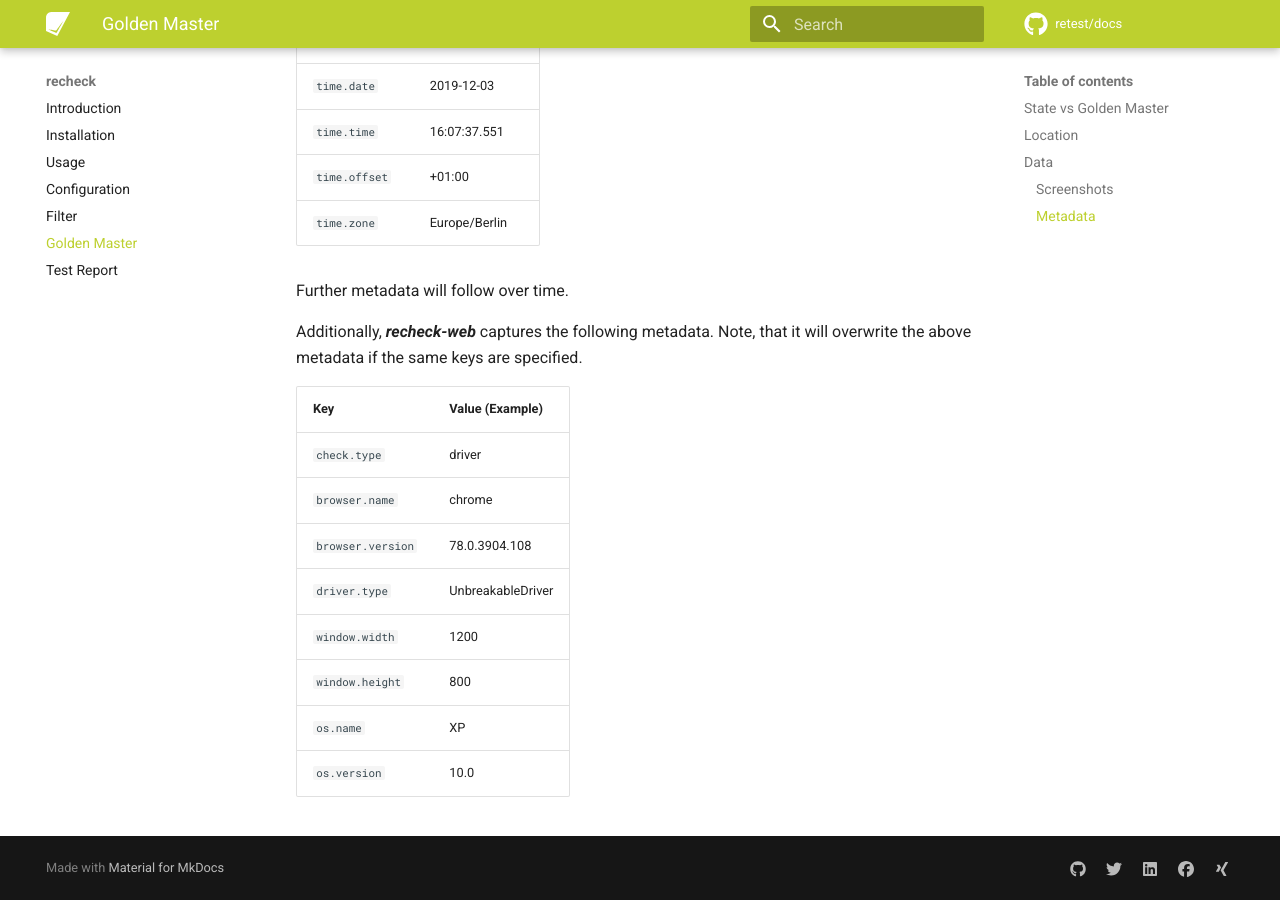
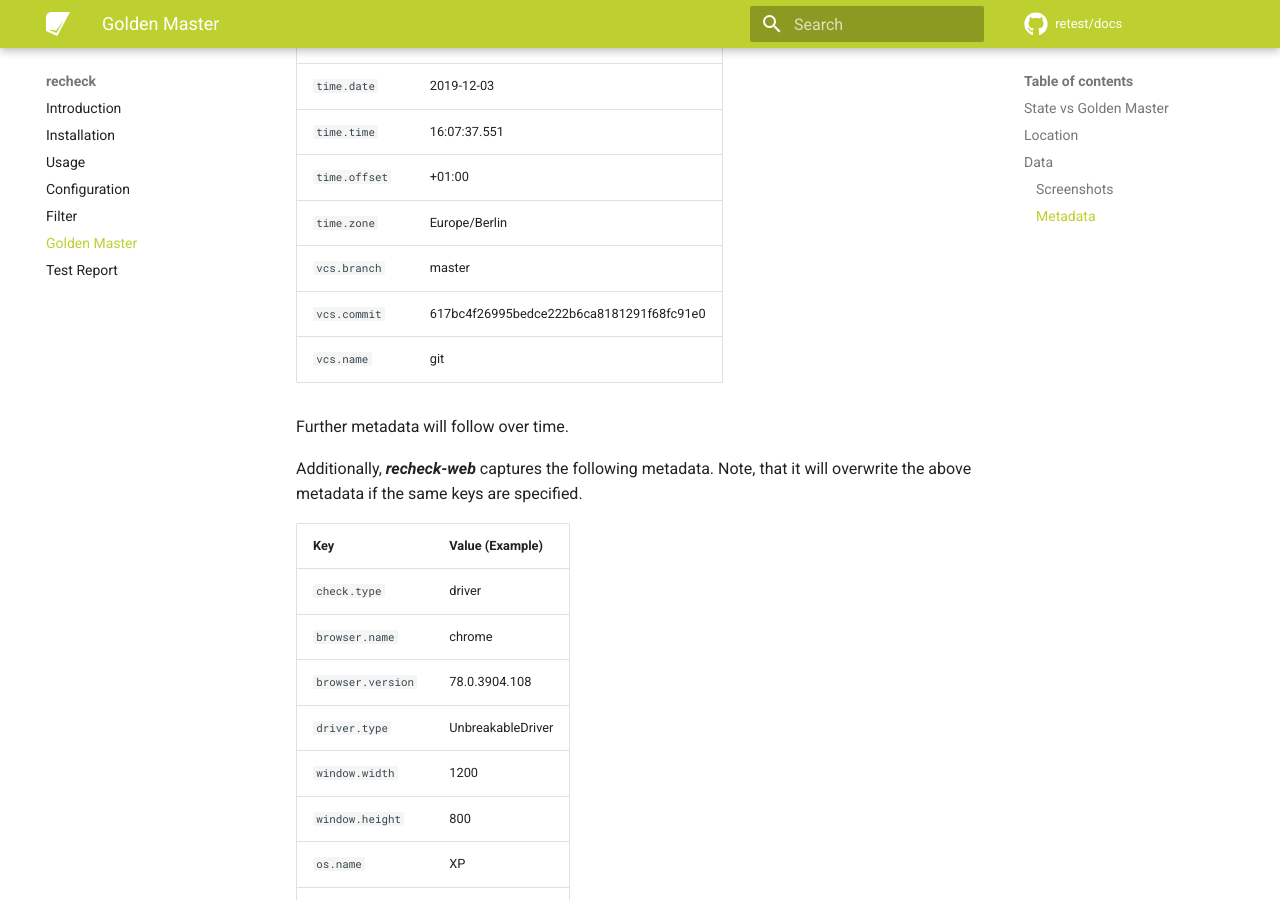
Before and after one commit to retest/docs, an MkDocs documentation site: the page built from docs/recheck/files/state.md, in a window 1280 px wide and 900 px high, scrolled down 1704 px. Built offline with MkDocs 1.6.1 and Material for MkDocs 9.7.7, drawn with Linux system fonts in a browser that asks for light colours; comment, search, counter and statistics services are not loaded.

Commit message:
Add vcs metadata

```diff
--- a/docs/recheck/files/state.md
+++ b/docs/recheck/files/state.md
@@ -29,16 +29,19 @@ The Golden Master may contain screenshots of the object under test. However, the
 
 We capture some metadata that is related to the Golden Master, which is supposed to make it easier for you to identify how and where the Golden Master was created. Please note that the discovered metadata differences are not part of the final difference count. This metadata will not capture any sensitive data and is not analyzed but for strict difference reporting.
 
-| Key            | Value (Example) |
-| -------------- | --------------- |
-| `machine.name` | WORK_PC         |
-| `os.arch`      | amd64           |
-| `os.name`      | Windows 10      |
-| `os.version`   | 10.0            |
-| `time.date`    | 2019-12-03      |
-| `time.time`    | 16:07:37.551    |
-| `time.offset`  | +01:00          |
-| `time.zone`    | Europe/Berlin   |
+| Key            | Value (Example)                          |
+| -------------- | ---------------------------------------- |
+| `machine.name` | WORK_PC                                  |
+| `os.arch`      | amd64                                    |
+| `os.name`      | Windows 10                               |
+| `os.version`   | 10.0                                     |
+| `time.date`    | 2019-12-03                               |
+| `time.time`    | 16:07:37.551                             |
+| `time.offset`  | +01:00                                   |
+| `time.zone`    | Europe/Berlin                            |
+| `vcs.branch`   | master                                   |
+| `vcs.commit`   | 617bc4f26995bedce222b6ca8181291f68fc91e0 |
+| `vcs.name`     | git                                      |
 
 Further metadata will follow over time.
 
```
